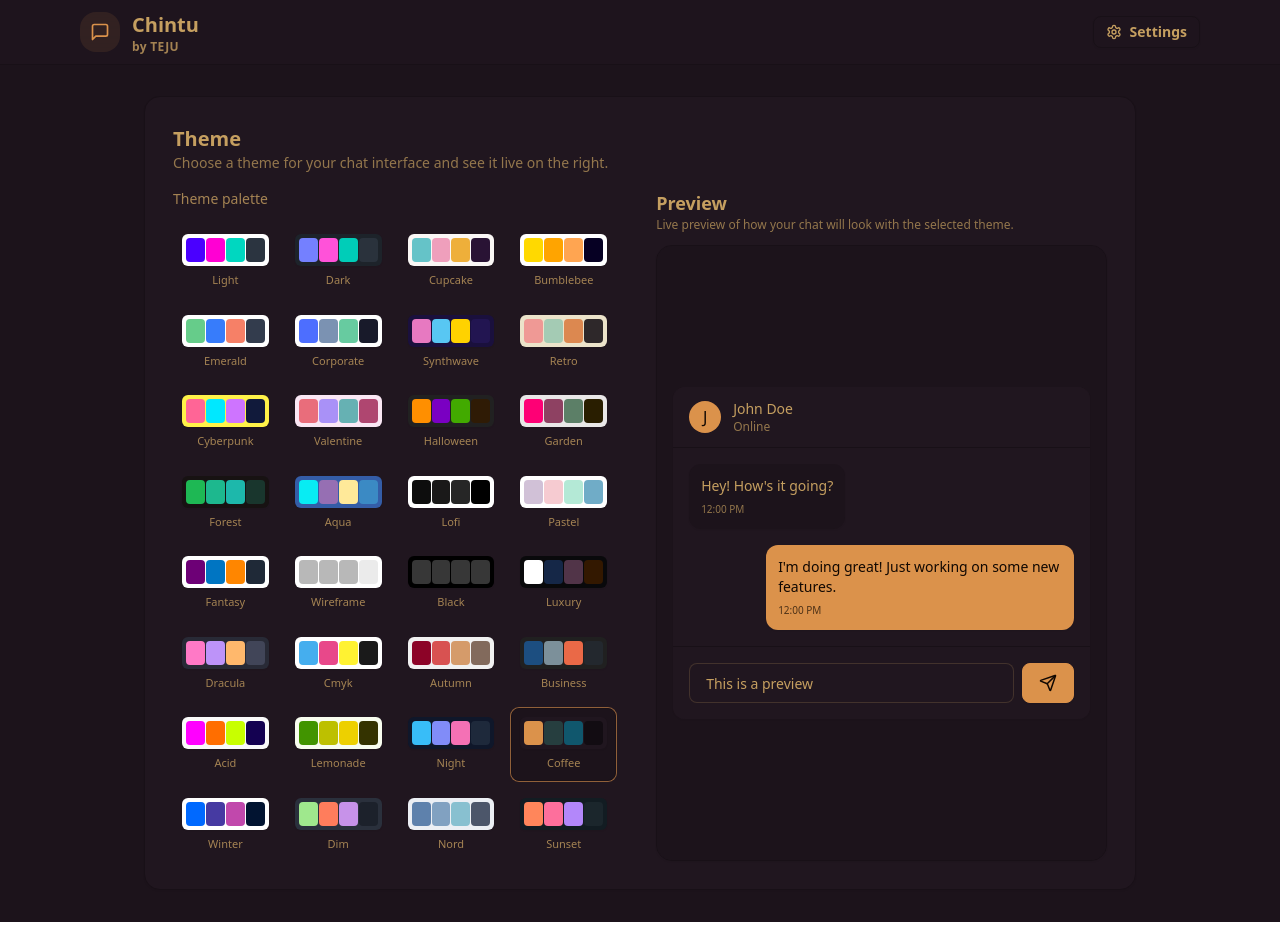
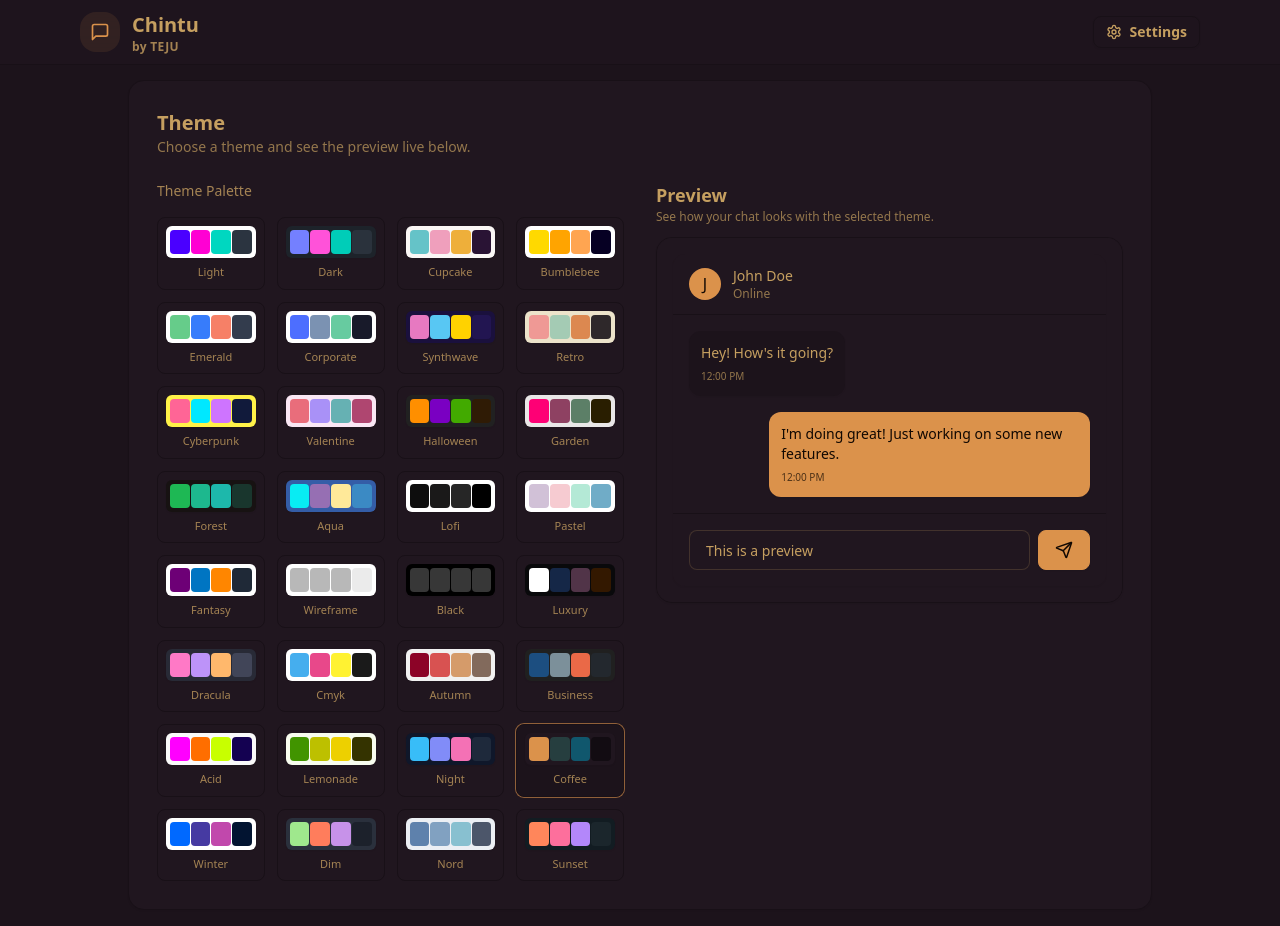
Before and after one commit to Rajarajeshwaripandikumar/Chat-Frontend, a React (Vite) app: page /settings in a window 1280 px wide. Built offline with nearby package versions, Linux system fonts and the light colour scheme; no server answers.

Commit message:
Update SettingsPage.jsx

```diff
--- a/src/pages/SettingsPage.jsx
+++ b/src/pages/SettingsPage.jsx
@@ -11,44 +11,45 @@ const SettingsPage = () => {
   const { theme, setTheme } = useThemeStore();
 
   return (
-    // 🔑 fill the app shell, no window scroll
-    <div className="h-full bg-base-200 flex justify-center md:items-center">
-      <div className="w-full max-w-5xl mx-auto px-4 py-6 md:py-8 h-full">
-        <div className="bg-base-100 border border-base-300 rounded-2xl p-5 sm:p-7 shadow-sm h-full flex flex-col">
+    // ⚠️ DO NOT lock height on mobile → use min-h-screen instead
+    <div className="min-h-screen bg-base-200 flex justify-center md:items-center px-3 py-4 sm:px-4">
+      <div className="w-full max-w-5xl mx-auto">
+        <div className="bg-base-100 border border-base-300 rounded-2xl p-5 sm:p-7 shadow-sm flex flex-col gap-6">
+
           {/* Header */}
-          <div className="mb-4">
+          <div>
             <h2 className="text-xl font-semibold text-base-content">Theme</h2>
             <p className="text-sm text-base-content/70">
-              Choose a theme for your chat interface and see it live on the right.
+              Choose a theme and see the preview live below.
             </p>
           </div>
 
-          {/* Main content: themes (left) + preview (right) */}
-          <div className="flex-1 min-h-0 flex flex-col lg:flex-row gap-8">
-            {/* LEFT: Theme grid */}
-            <div className="lg:w-1/2 space-y-4 overflow-y-auto lg:pr-2 min-h-0">
-              <h3 className="text-sm font-medium text-base-content/80 mb-1">
-                Theme palette
+          {/* Main: Stacked on mobile, side-by-side on large screens */}
+          <div className="flex flex-col lg:flex-row gap-8">
+
+            {/* LEFT: Theme palette grid */}
+            <div className="lg:w-1/2 flex flex-col gap-4">
+              <h3 className="text-sm font-medium text-base-content/80">
+                Theme Palette
               </h3>
 
-              <div className="grid grid-cols-3 sm:grid-cols-4 md:grid-cols-4 gap-2">
+              {/* Mobile-friendly grid (2 columns mobile → 3 sm → 4 md) */}
+              <div className="grid grid-cols-2 sm:grid-cols-3 md:grid-cols-4 gap-3">
                 {THEMES.map((t) => {
                   const isActive = theme === t;
+
                   return (
                     <button
                       key={t}
+                      onClick={() => setTheme(t)}
                       className={[
                         "group flex flex-col items-center gap-1.5 p-2 rounded-lg border transition-all",
                         isActive
                           ? "bg-base-200 border-base-300 ring-1 ring-primary/60"
-                          : "border-transparent hover:bg-base-200/60",
+                          : "border-base-300 hover:bg-base-200/60",
                       ].join(" ")}
-                      onClick={() => setTheme(t)}
                     >
-                      <div
-                        className="relative h-8 w-full rounded-md overflow-hidden shadow-sm"
-                        data-theme={t}
-                      >
+                      <div className="relative h-8 w-full rounded-md overflow-hidden shadow-sm" data-theme={t}>
                         <div className="absolute inset-0 grid grid-cols-4 gap-px p-1">
                           <div className="rounded bg-primary" />
                           <div className="rounded bg-secondary" />
@@ -56,6 +57,7 @@ const SettingsPage = () => {
                           <div className="rounded bg-neutral" />
                         </div>
                       </div>
+
                       <span className="text-[11px] font-medium truncate w-full text-center text-base-content/80">
                         {t.charAt(0).toUpperCase() + t.slice(1)}
                       </span>
@@ -66,58 +68,55 @@ const SettingsPage = () => {
             </div>
 
             {/* RIGHT: Preview */}
-            <div className="lg:w-1/2 flex flex-col space-y-3">
+            <div className="lg:w-1/2 flex flex-col gap-3">
               <div>
-                <h3 className="text-lg font-semibold text-base-content">
-                  Preview
-                </h3>
+                <h3 className="text-lg font-semibold text-base-content">Preview</h3>
                 <p className="text-xs text-base-content/70">
-                  Live preview of how your chat will look with the selected theme.
+                  See how your chat looks with the selected theme.
                 </p>
               </div>
 
-              <div className="flex-1 min-h-0 rounded-2xl border border-base-300 overflow-hidden bg-base-100 shadow-sm">
-                <div className="p-4 bg-base-200 h-full flex items-center justify-center">
-                  <div className="w-full max-w-lg">
-                    {/* Mock Chat UI */}
+              {/* Fully responsive preview — NO fixed height */}
+              <div className="rounded-2xl border border-base-300 bg-base-100 shadow-sm overflow-hidden">
+                <div className="p-3 sm:p-4 bg-base-100">
+                  <div className="w-full max-w-lg mx-auto">
+
+                    {/* Chat Preview Box */}
                     <div className="bg-base-100 rounded-xl shadow-sm overflow-hidden">
-                      {/* Chat Header */}
+
+                      {/* Header */}
                       <div className="px-4 py-3 border-b border-base-300 bg-base-100">
                         <div className="flex items-center gap-3">
                           <div className="w-8 h-8 rounded-full bg-primary flex items-center justify-center text-primary-content font-medium">
                             J
                           </div>
                           <div>
-                            <h3 className="font-medium text-sm text-base-content">
-                              John Doe
-                            </h3>
+                            <h3 className="font-medium text-sm text-base-content">John Doe</h3>
                             <p className="text-xs text-base-content/70">Online</p>
                           </div>
                         </div>
                       </div>
 
-                      {/* Chat Messages */}
-                      <div className="p-4 space-y-4 min-h-[180px] max-h-[220px] overflow-y-auto bg-base-100">
-                        {PREVIEW_MESSAGES.map((message) => (
+                      {/* Messages */}
+                      <div className="p-4 space-y-4 max-h-[220px] overflow-y-auto">
+                        {PREVIEW_MESSAGES.map((msg) => (
                           <div
-                            key={message.id}
-                            className={`flex ${
-                              message.isSent ? "justify-end" : "justify-start"
-                            }`}
+                            key={msg.id}
+                            className={`flex ${msg.isSent ? "justify-end" : "justify-start"}`}
                           >
                             <div
                               className={[
                                 "max-w-[80%] rounded-xl p-3 shadow-sm",
-                                message.isSent
+                                msg.isSent
                                   ? "bg-primary text-primary-content"
                                   : "bg-base-200 text-base-content",
                               ].join(" ")}
                             >
-                              <p className="text-sm">{message.content}</p>
+                              <p className="text-sm">{msg.content}</p>
                               <p
                                 className={[
                                   "text-[10px] mt-1.5",
-                                  message.isSent
+                                  msg.isSent
                                     ? "text-primary-content/70"
                                     : "text-base-content/70",
                                 ].join(" ")}
@@ -129,7 +128,7 @@ const SettingsPage = () => {
                         ))}
                       </div>
 
-                      {/* Chat Input */}
+                      {/* Input */}
                       <div className="p-4 border-t border-base-300 bg-base-100">
                         <div className="flex gap-2">
                           <input
@@ -144,13 +143,15 @@ const SettingsPage = () => {
                           </button>
                         </div>
                       </div>
+
                     </div>
                   </div>
                 </div>
               </div>
+
             </div>
           </div>
-          {/* end main */}
+
         </div>
       </div>
     </div>
```
